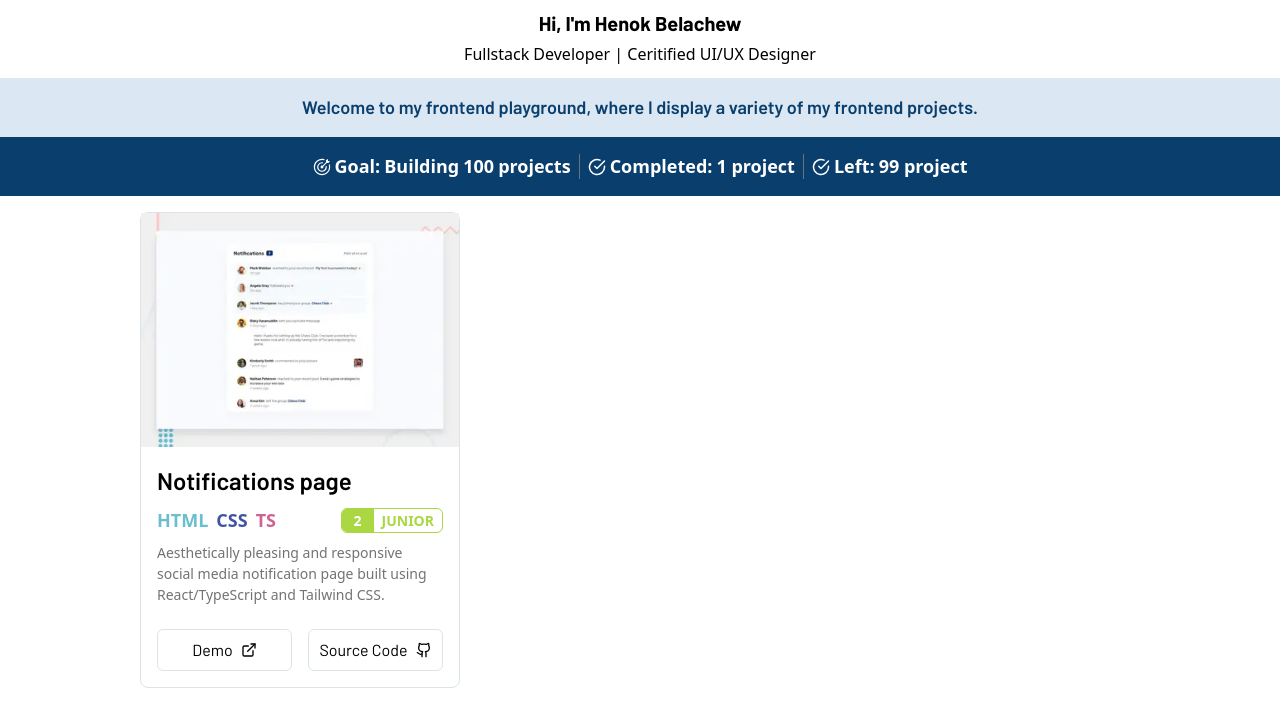
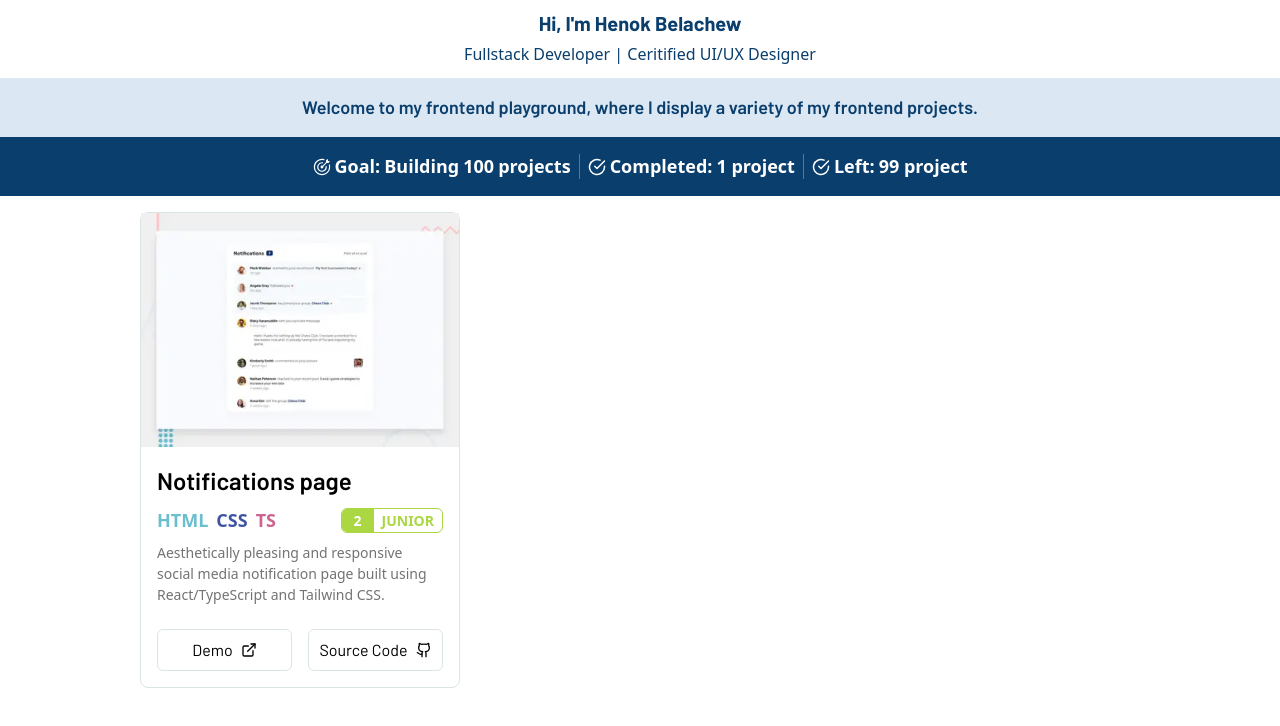
Before and after one commit to Henok-Belachew/My-Frontend-Projects, a React (Vite) app: page / in a window 1280 px wide. Shown: the top 726 px of the page. Built offline with nearby package versions, Linux system fonts and the light colour scheme.

Commit message:
header updated

```diff
--- a/src/App.tsx
+++ b/src/App.tsx
@@ -10,7 +10,7 @@ function App() {
         <div className="my-2 flex flex-col gap-3">
             <div className="flex gap-[8px]  max-[688px]:flex-col  w-fit mx-auto ">
 
-                <div className="flex flex-col justify-center gap-1 items-center">
+                <div className="flex flex-col text-[#0A3E6D] justify-center gap-1 items-center">
                     <h1 className="font-bold font-barlow text-[20px]">Hi, I'm Henok Belachew </h1>
                     <p> Fullstack Developer | Ceritified UI/UX Designer </p>
                 </div>
```
